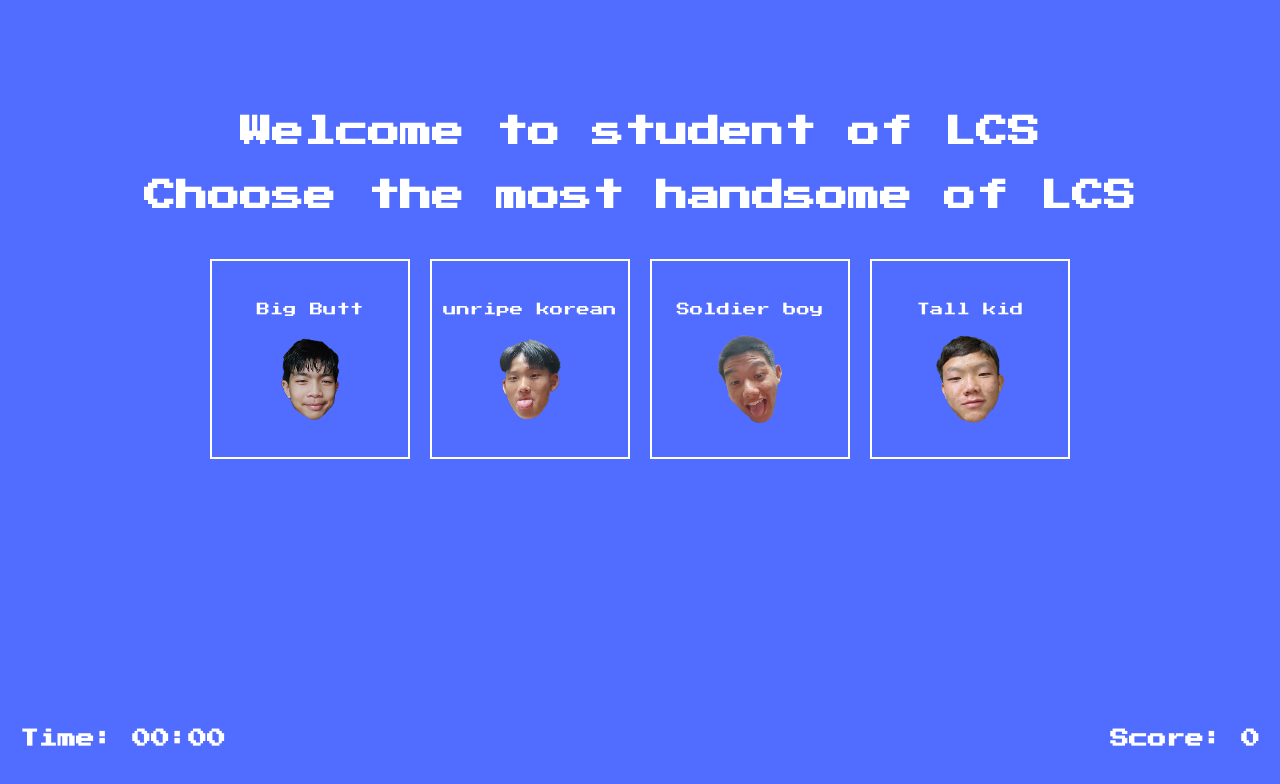
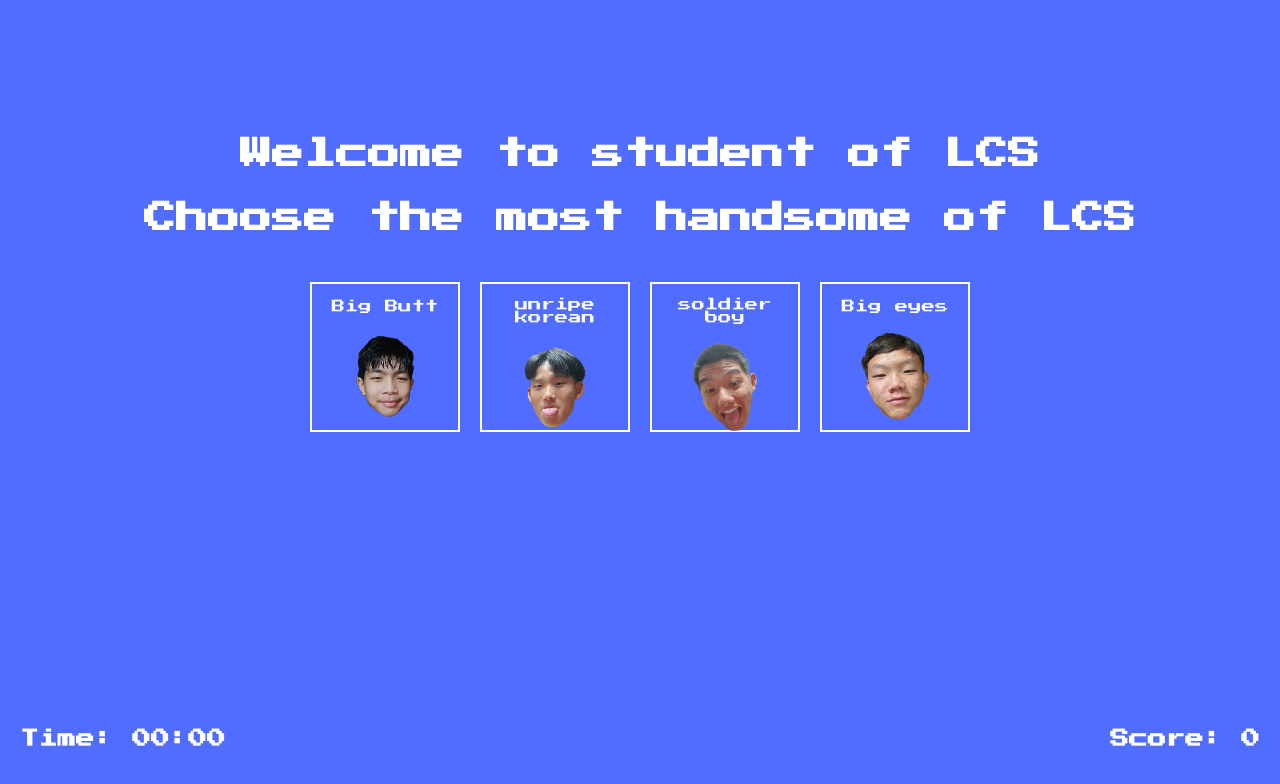
Before and after one commit to Markislost/html-gamehs, a plain HTML site: page index.html in a window 1280 px wide. Shown: the part 910-1694 px from the top of the page. Drawn offline with Linux system fonts and the light colour scheme.

Commit message:
Add files via upload

```diff
--- a/index.html
+++ b/index.html
@@ -36,14 +36,14 @@
         </li>
         <li>
             <button class ="choose-teacher-btn">
-                <p>Soldier boy</p>
+                <p>soldier boy</p>
                 <img src="./tie.png">
             </button>
         </li>
 
         <li>
             <button class ="choose-teacher-btn">
-                <p>Tall kid</p>
+                <p>Big eyes</p>
                 <img src="./peng.png">
             </button>
         </li>
--- a/style.css
+++ b/style.css
@@ -69,8 +69,8 @@ margin-top: -100vh;
     color: #fff;
     cursor: pointer;
     font-family: inherit;
-    width: 200px;
-    height: 200px;
+    width: 150px;
+    height: 150px;
 }
 
 .choose-teacher-btn:hover {
```
